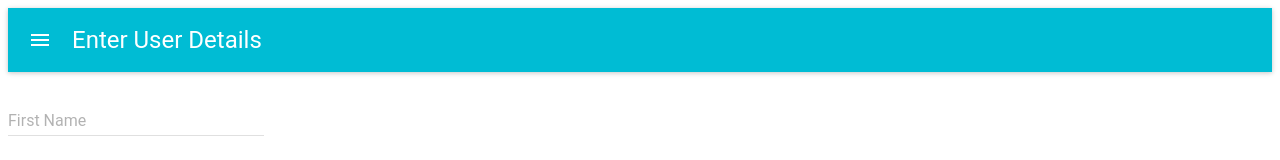
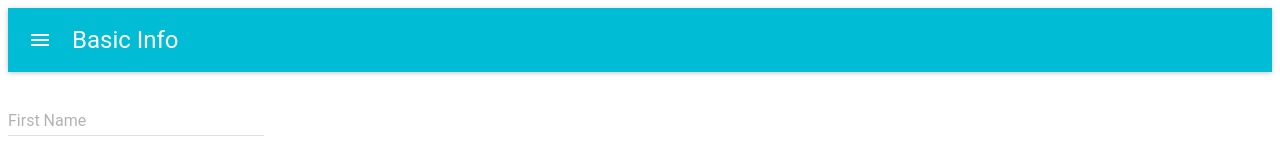
Before and after one commit to joebuono/fttf, a React app: page / in a window 1280 px wide. Shown: the top 160 px of the page. Built offline with nearby package versions, Linux system fonts and the light colour scheme; the HTML template or start-up script is replaced by a standard one.

Commit message:
basic info form

```diff
--- a/client/src/components/form/FormUserDetails.jsx
+++ b/client/src/components/form/FormBasicInfo.jsx
@@ -4,7 +4,7 @@ import AppBar from 'material-ui/AppBar';
 import TextField from 'material-ui/TextField';
 import RaisedButton from 'material-ui/RaisedButton';
 
-class FormUserDetails extends Component {
+class FormBasicInfo extends Component {
   constructor(props) {
     super(props);
     this.state = {};
@@ -21,7 +21,7 @@ class FormUserDetails extends Component {
     return (
       <MuiThemeProvider>
         <React.Fragment>
-          <AppBar title="Enter User Details" />
+          <AppBar title="Basic Info" />
           <TextField
             hintText="Enter Your First Name"
             floatingLabelText="First Name"
@@ -61,4 +61,4 @@ const styles = {
   }
 };
 
-export default FormUserDetails;
+export default FormBasicInfo;
--- a/client/src/components/form/GoalForm.jsx
+++ b/client/src/components/form/GoalForm.jsx
@@ -1,5 +1,5 @@
 import React, { Component } from 'react';
-import FormUserDetails from './FormUserDetails.jsx';
+import FormBasicInfo from './FormBasicInfo.jsx';
 import FormPersonalDetails from './FormPersonalDetails.jsx';
 import Confirm from './Confirm.jsx';
 import Success from './Success.jsx';
@@ -52,7 +52,7 @@ class GoalForm extends Component {
     switch(step) {
       case 1:
         return (
-          <FormUserDetails
+          <FormBasicInfo
             nextStep={this.nextStep}
             handleChange={this.handleChange}
             values={values}
```
